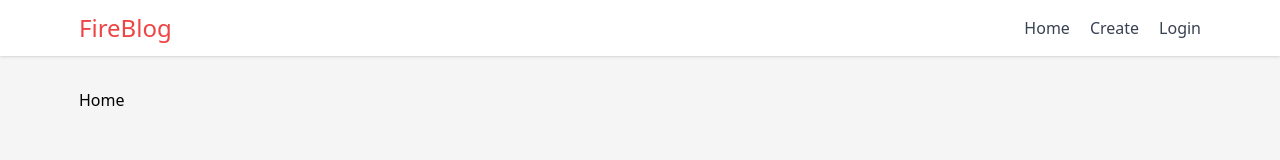
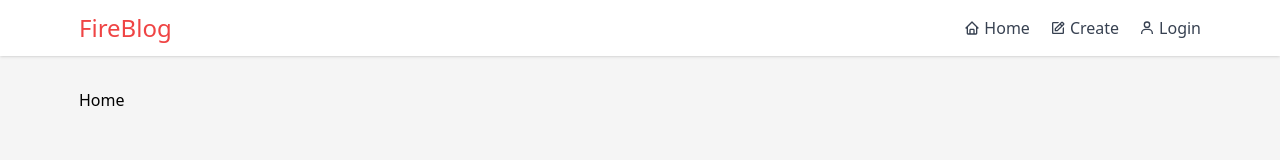
Before and after one commit to Tauhid8k/fireblog, a React (Create React App) app: page / in a window 1280 px wide. Shown: the top 160 px of the page. Built offline with nearby package versions, Linux system fonts and the light colour scheme; no server answers.

Commit message:
nav link icons

```diff
--- a/src/components/Navbar.js
+++ b/src/components/Navbar.js
@@ -1,5 +1,6 @@
 import React from 'react';
 import { Link } from 'react-router-dom';
+import { BiHome, BiEdit, BiUser, BiLogOutCircle } from 'react-icons/bi';
 
 const Navbar = ({ isAuth, userSignOut }) => {
   return (
@@ -10,20 +11,28 @@ const Navbar = ({ isAuth, userSignOut }) => {
         </div>
         <ul className='menu flex gap-5 font-medium text-gray-700'>
           <li>
-            <Link to='/'>Home</Link>
+            <Link to='/' className='flex items-center gap-1'>
+              <BiHome />
+              Home
+            </Link>
           </li>
           <li>
-            <Link to='/create'>Create</Link>
+            <Link to='/create' className='flex items-center gap-1'>
+              <BiEdit /> Create
+            </Link>
           </li>
           <li>
             {!isAuth ? (
-              <Link to='/login'>Login</Link>
+              <Link to='/login' className='flex items-center gap-1'>
+                <BiUser /> Login
+              </Link>
             ) : (
               <button
                 type='button'
-                className='font-medium text-gray-700'
+                className='font-medium text-gray-700 flex items-center gap-1'
                 onClick={userSignOut}
               >
+                <BiLogOutCircle />
                 Logout
               </button>
             )}
```
